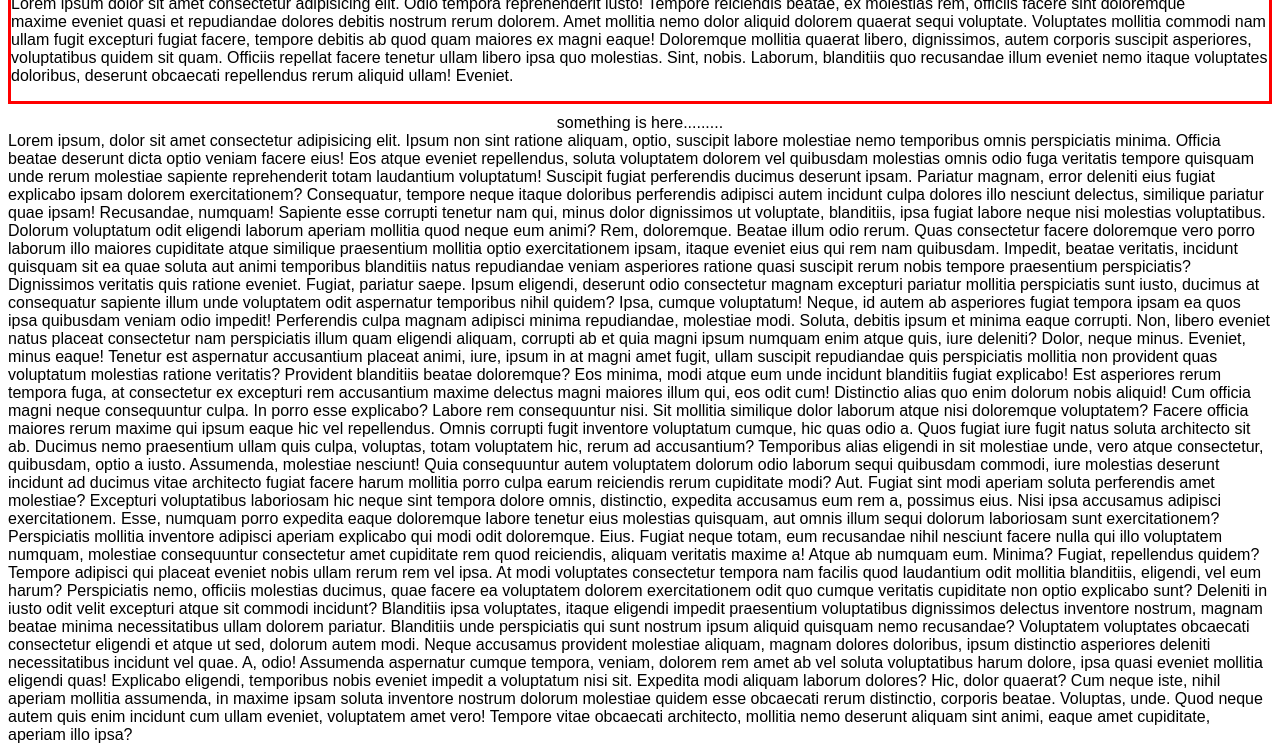
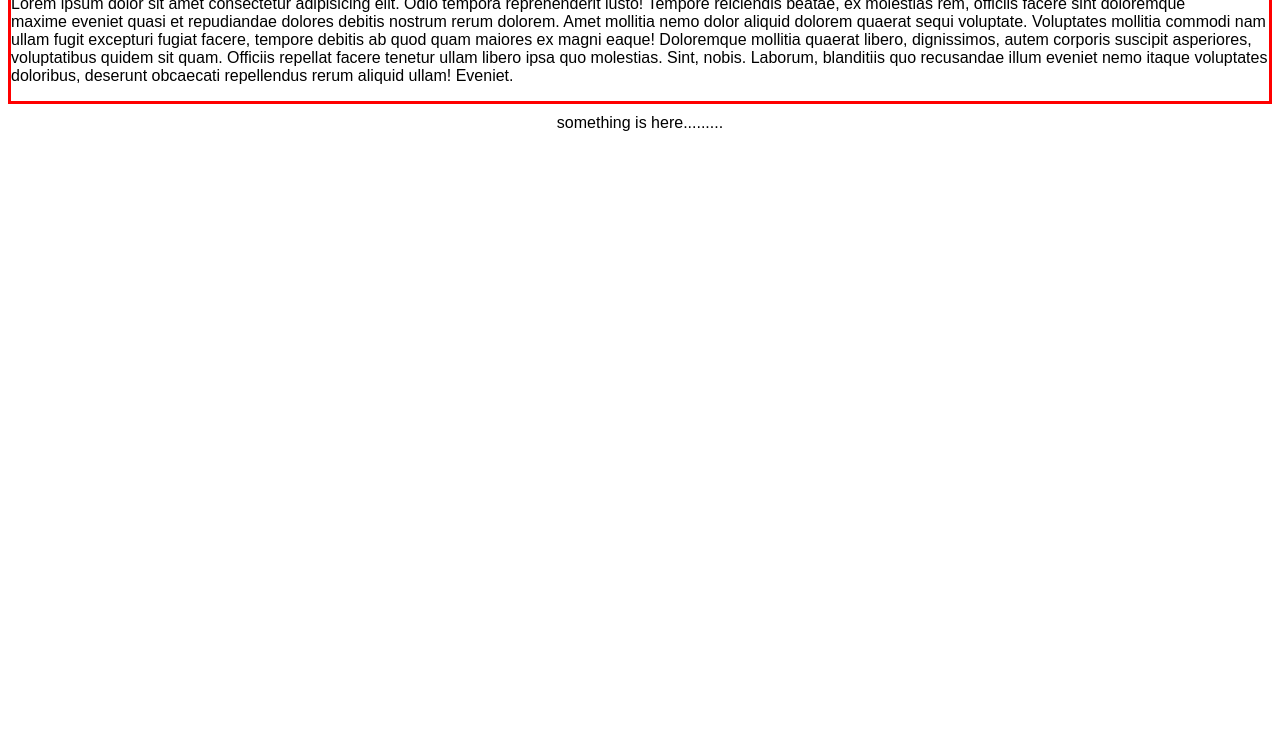
Before and after one commit to Balabharathi18/navbar, a plain HTML site: page index.html in a window 1280 px wide. Shown: the part 200-947 px from the top of the page. After the commit the page ends 800 px from the top, so only its background shows below. Drawn offline with Linux system fonts and the light colour scheme.

Commit message:
Update index.html

```diff
--- a/index.html
+++ b/index.html
@@ -25,7 +25,7 @@
         something is here.........
         <p id="trick">you are hacked!</p>
     </div>
-    <div>
+<!--     <div>
         Lorem ipsum, dolor sit amet consectetur adipisicing elit. Ipsum non sint ratione aliquam, optio, suscipit labore molestiae nemo temporibus omnis perspiciatis minima. Officia beatae deserunt dicta optio veniam facere eius!
         Eos atque eveniet repellendus, soluta voluptatem dolorem vel quibusdam molestias omnis odio fuga veritatis tempore quisquam unde rerum molestiae sapiente reprehenderit totam laudantium voluptatum! Suscipit fugiat perferendis ducimus deserunt ipsam.
         Pariatur magnam, error deleniti eius fugiat explicabo ipsam dolorem exercitationem? Consequatur, tempore neque itaque doloribus perferendis adipisci autem incidunt culpa dolores illo nesciunt delectus, similique pariatur quae ipsam! Recusandae, numquam!
@@ -53,4 +53,4 @@
         Voluptas, unde. Quod neque autem quis enim incidunt cum ullam eveniet, voluptatem amet vero! Tempore vitae obcaecati architecto, mollitia nemo deserunt aliquam sint animi, eaque amet cupiditate, aperiam illo ipsa?
     </div>
 </body>
-</html>
+</html> -->
```
